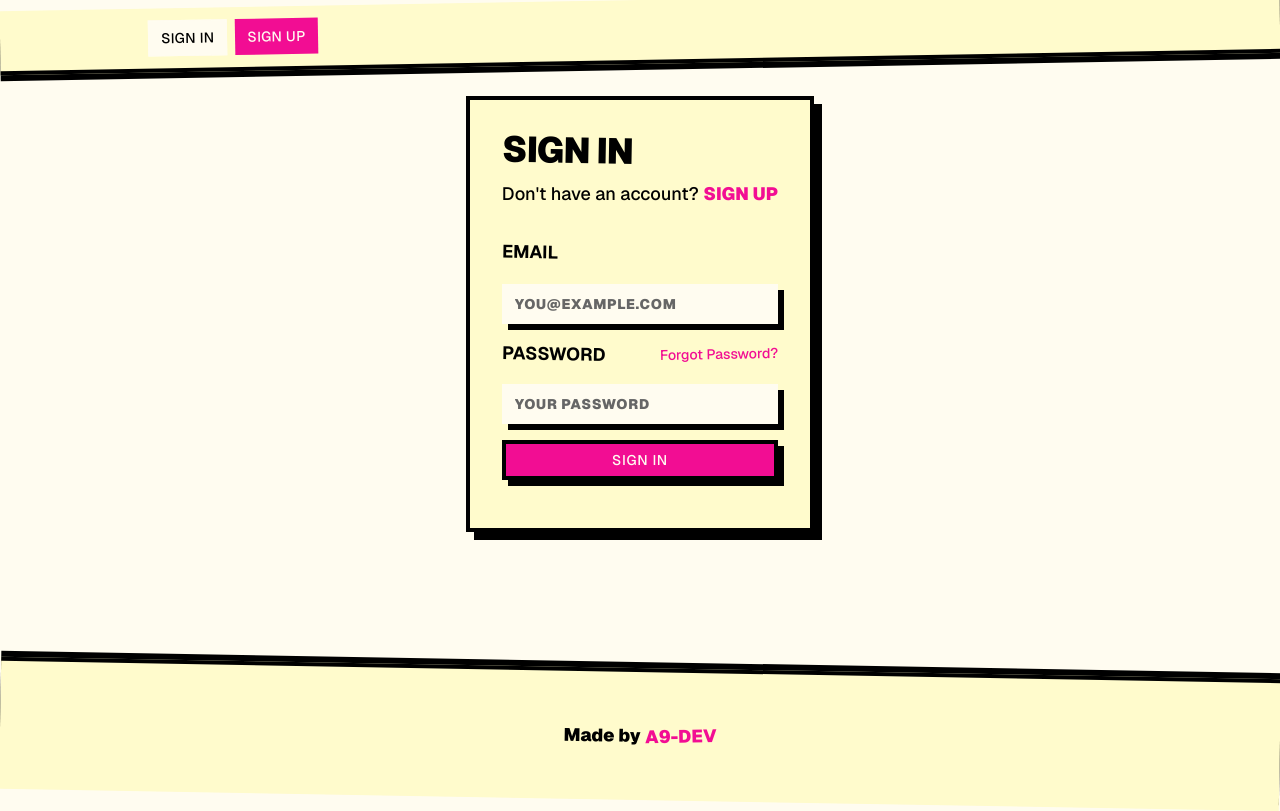
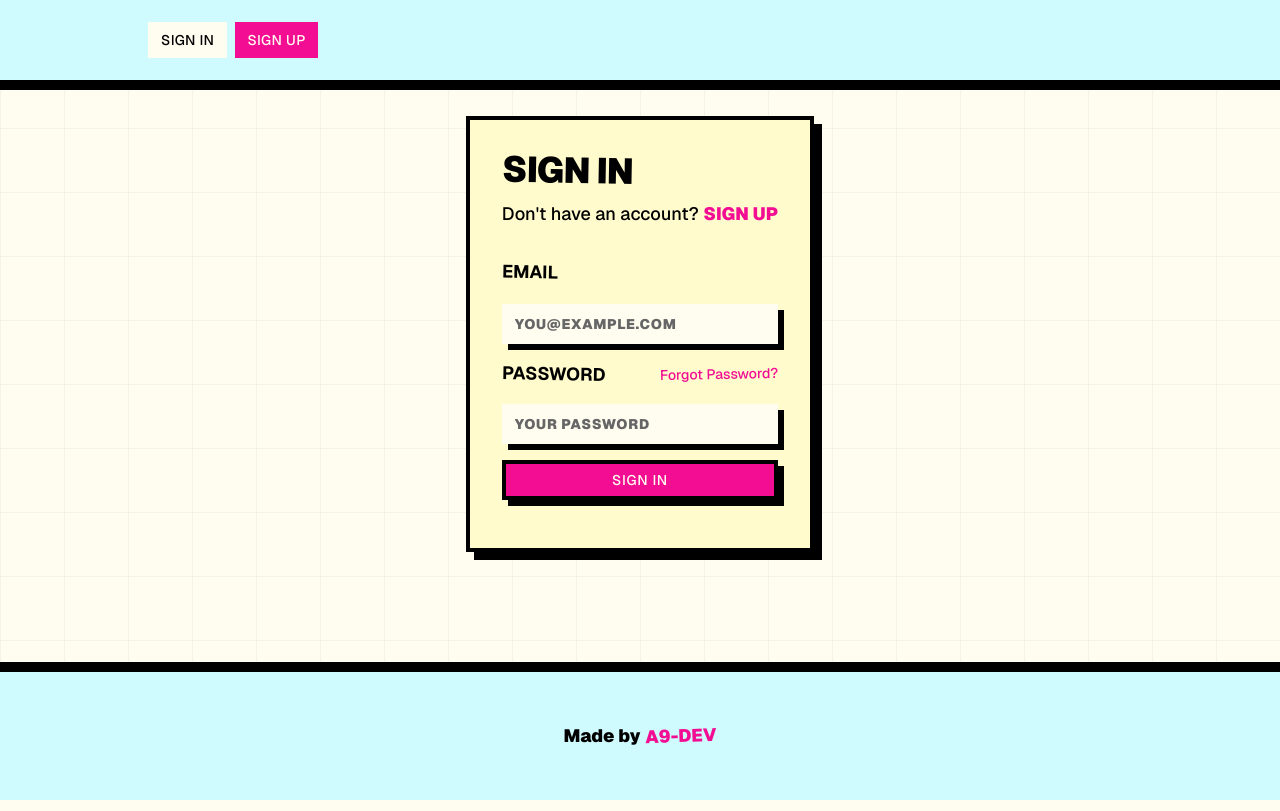
Before and after one commit to A9-dev/custom-daily-word, a Next.js app in the folder frontend/: page /sign-in in a window 1280 px wide. Built offline with nearby package versions, Linux system fonts and the light colour scheme; no server answers.

Commit message:
feat(ui): :lipstick: change to blue header and footer, add grid

```diff
--- a/frontend/app/globals.css
+++ b/frontend/app/globals.css
@@ -75,3 +75,10 @@
     @apply shadow-[0px_0px_0_0_rgba(0,0,0,1)] translate-x-[6px] translate-y-[6px];
   }
 }
+
+.bg-grid {
+  background-image:
+    linear-gradient(to right, rgba(0, 0, 0, 0.04) 1px, transparent 1px),
+    linear-gradient(to bottom, rgba(0, 0, 0, 0.04) 1px, transparent 1px);
+  background-size: 64px 64px;
+}
--- a/frontend/app/layout.tsx
+++ b/frontend/app/layout.tsx
@@ -36,8 +36,8 @@ export default function RootLayout({
           enableSystem
           disableTransitionOnChange
         >
-          <main className="min-h-screen flex flex-col items-center bg-background">
-            <nav className="w-full flex justify-center bg-card border-b-4 border-black h-16 shadow-[0_6px_0_0_rgba(0,0,0,1)] -rotate-1">
+          <main className="min-h-screen flex flex-col items-center bg-background bg-grid">
+            <nav className="w-full flex justify-center items-center border-b-4 py-10 border-black h-16 shadow-[0_6px_0_0_rgba(0,0,0,1)] bg-cyan-100">
               <div className="w-full max-w-5xl flex justify-between items-center p-3 px-5 text-sm">
                 <HeaderAuth />
               </div>
@@ -46,13 +46,13 @@ export default function RootLayout({
               {children}
             </div>
 
-            <footer className="w-full flex items-center justify-center border-t-4 border-black mx-auto text-lg font-black py-16 h-32 bg-card shadow-[0_-6px_0_0_rgba(0,0,0,1)] rotate-1">
+            <footer className="w-full flex items-center justify-center border-t-4 border-black mx-auto text-lg font-black py-16 h-32 bg-cyan-100 shadow-[0_-6px_0_0_rgba(0,0,0,1)]">
               Made by&nbsp;
               <a
                 href="https://github.com/A9-dev"
                 target="_blank"
                 rel="noopener noreferrer"
-                className="text-primary hover:text-primary/80 transition-colors font-black uppercase -rotate-2 hover:rotate-0 transition-transform"
+                className="text-primary hover:text-primary/80 font-black uppercase -rotate-2 hover:rotate-0 transition-transform"
               >
                 A9-dev
               </a>
--- a/frontend/components/header-auth.tsx
+++ b/frontend/components/header-auth.tsx
@@ -11,8 +11,8 @@ export default async function AuthButton() {
   } = await supabase.auth.getUser();
 
   return user ? (
-    <div className="flex items-center gap-4">
-      <p className="font-black text-lg uppercase tracking-wide">
+    <div className="flex w-full justify-between items-center">
+      <p className="font-black text-lg uppercase tracking-wide bg-white border-4 border-black rounded-3xl px-3 py-1 rotate-1">
         Hey <span className="text-secondary">{user.email}</span>!
       </p>
       <form action={signOutAction}>
```
